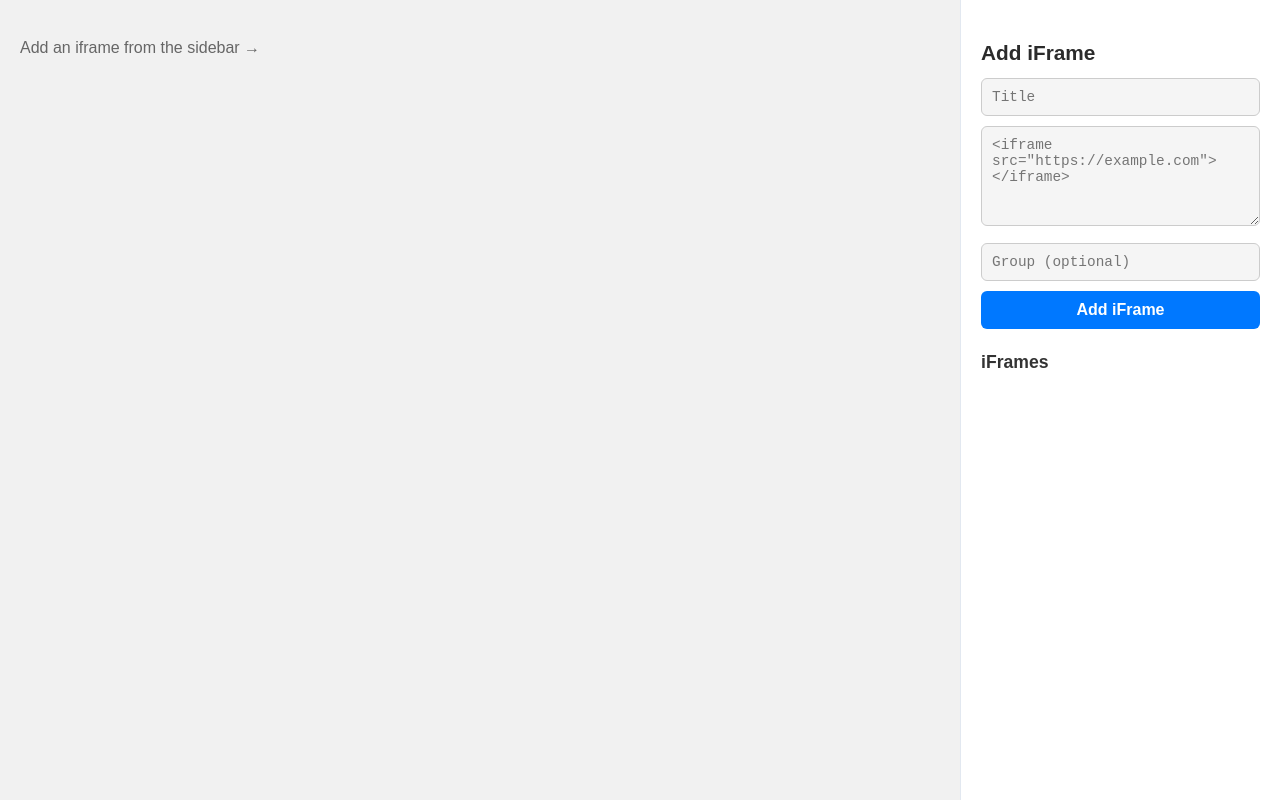
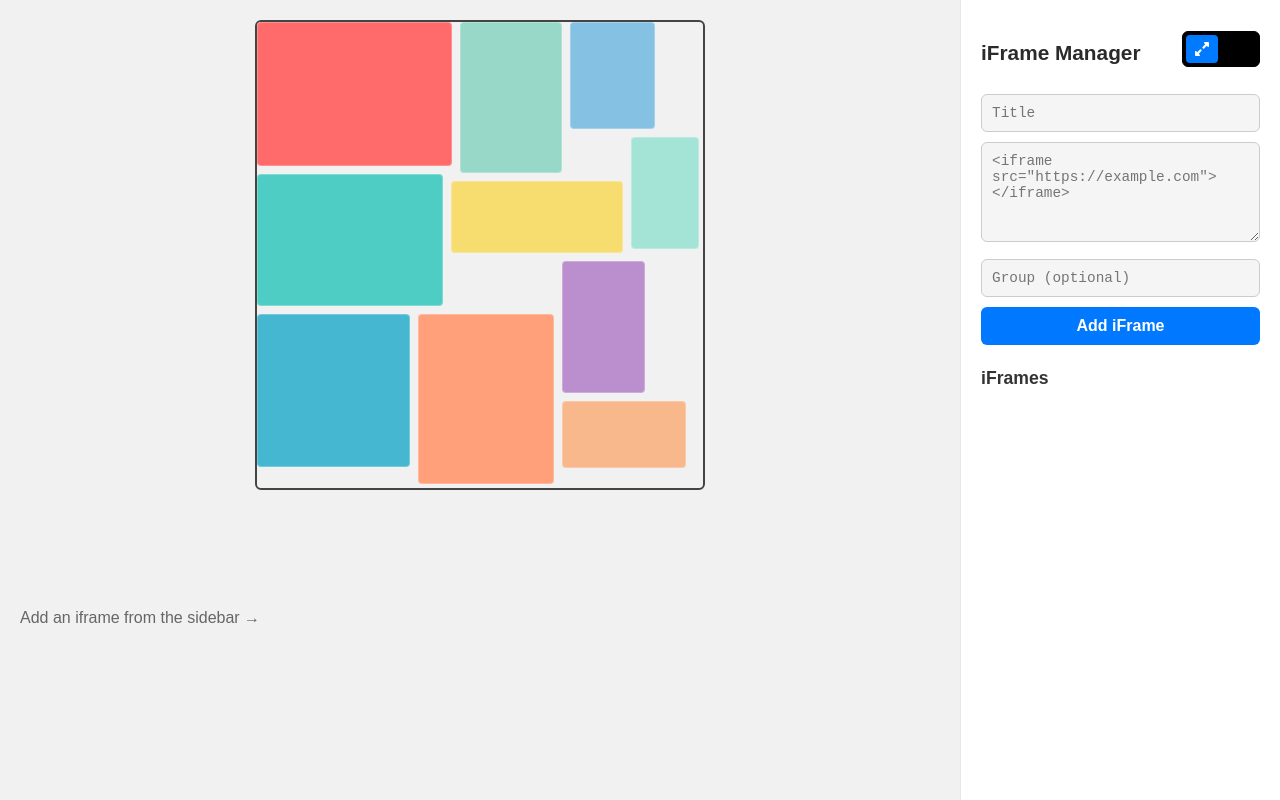
Before and after one commit to nitesh-dev/screen-viewer, a React (Vite) app: page / in a window 1280 px wide. Built offline with nearby package versions, Linux system fonts and the light colour scheme.

Commit message:
added toggle view

```diff
--- a/src/App.css
+++ b/src/App.css
@@ -92,6 +92,49 @@ html,
   border-color: #0078ff;
   background-color: #fff;
 }
+
+.sidebar-toolbar {
+  display: flex;
+  justify-content: space-between;
+  align-items: center;
+  margin-bottom: 1rem;
+}
+
+.view-mode-toggle {
+  display: flex;
+  gap: 6px;
+  background: black;
+  border: 1px solid black;
+  border-radius: 6px;
+  padding: 3px;
+}
+
+.view-mode-btn {
+  border: none;
+  background: transparent;
+  padding: 6px 8px;
+  border-radius: 4px;
+  cursor: pointer;
+  transition: background 0.2s, color 0.2s;
+  font-size: 1rem;
+  display: flex;
+  align-items: center;
+}
+
+.view-mode-btn:hover {
+  /* background: #e6e6e6; */
+  outline: none;
+}
+
+.view-mode-btn.active {
+  background: #007bff;
+  color: #fff;
+  outline: none;
+}
+
+
+
+
 
 .btn-primary {
   width: 100%;
@@ -192,6 +235,7 @@ html,
 .iframe-card iframe {
   border: 1px solid hsl(var(--border));
   border-radius: 8px;
+  height: 600px;
 }
 
 .iframe-card .iframe-title {}
--- a/src/App.tsx
+++ b/src/App.tsx
@@ -18,6 +18,8 @@ const App: React.FC = () => {
     }
     return [];
   });
+
+  const [viewMode, setViewMode] = useState<"normal" | "compact">("normal");
 
   // 💾 Save to localStorage whenever iframes change
   useEffect(() => {
@@ -51,11 +53,16 @@ const App: React.FC = () => {
   return (
     <div className="app-container">
       <div className="main-content">
-        {/* <TexturePacker/> */}
+        <TexturePacker />
         {iframes.length === 0 ? (
           <p className="placeholder-text">Add an iframe from the sidebar →</p>
         ) : (
-          frames.map((group, i) => (
+          <>
+            {viewMode == "normal" ? (
+              <>
+                {" "}
+                <div className="normal-view">
+                  {frames.map((group, i) => (
                     <>
                       <div className="group" key={i}>
                         {group.map((iframe, i2) => (
@@ -63,11 +70,24 @@ const App: React.FC = () => {
                         ))}
                       </div>
                     </>
-          ))
+                  ))}
+                </div>
+              </>
+            ) : (
+              <>
+                {" "}
+                <div className="compact-view"> </div>
+              </>
+            )}
+          </>
         )}
       </div>
 
-      <Sidebar items={iframes} setItems={setIframes} />
+      <Sidebar
+        onViewModeChange={setViewMode}
+        items={iframes}
+        setItems={setIframes}
+      />
     </div>
   );
 };
--- a/src/components/IframeCard.tsx
+++ b/src/components/IframeCard.tsx
@@ -3,33 +3,81 @@ import { type IframeItem } from "../types";
 
 interface Props {
   item: IframeItem;
+  onSizeChange?: (id: string, size: { width: string; height: string }) => void;
 }
 
-const IframeCard: React.FC<Props> = React.memo(({ item }) => {
+const IframeCard: React.FC<Props> = React.memo(({ item, onSizeChange }) => {
   if (!item.visible) return null;
 
-  function injectedCode(iframeHTML: string) {
-    iframeHTML = iframeHTML.replace(/height\s*:\s*[^;"]+;?/gi, "");
+  /**
+   * Extract srcdoc or src from iframe HTML string
+   */
+  function parseIframeCode(code: string) {
+    const parser = new DOMParser();
+    const doc = parser.parseFromString(code, "text/html");
+    const iframe = doc.querySelector("iframe");
 
-    if (!/onload\s*=/i.test(iframeHTML)) {
-      iframeHTML = iframeHTML.replace(
-        "<iframe",
-        "<iframe onload=\"this.style.height=(this.contentDocument.body.scrollHeight+45)+'px';\""
-      );
-    }
+    if (!iframe) return null;
 
-    return iframeHTML;
+    const srcdoc =
+      iframe.getAttribute("srcdoc") ||
+      iframe.innerHTML ||
+      "<div>Invalid iframe content</div>";
+
+    const title = iframe.getAttribute("title") || "";
+    const width = iframe.getAttribute("width") || "390px";
+    const height = iframe.getAttribute("height") || "auto";
+
+    return { srcdoc, title, width, height };
   }
 
-  const html = React.useMemo(() => injectedCode(item.code), [item.code]);
+  const iframeData = React.useMemo(
+    () => parseIframeCode(item.code),
+    [item.code]
+  );
+
+  const iframeRef = React.useRef<HTMLIFrameElement | null>(null);
+
+  const handleLoad = React.useCallback(
+    (e: React.SyntheticEvent<HTMLIFrameElement>) => {
+      const iframeEl = e.currentTarget;
+      try {
+        const doc = iframeEl.contentDocument;
+        if (doc) {
+          const newHeight = doc.body.scrollHeight + 45 + "px";
+          iframeEl.style.height = newHeight;
+
+          // Inform parent of new dimensions
+          onSizeChange?.(item.id, {
+            width: iframeEl.style.width || iframeEl.width || "auto",
+            height: newHeight,
+          });
+        }
+      } catch (err) {
+        console.warn("Could not adjust iframe height:", err);
+      }
+    },
+    [item.id, onSizeChange]
+  );
+
+  if (!iframeData) return null;
+
+  const { srcdoc, title, width, height } = iframeData;
 
   return (
     <div className="iframe-card">
       <div className="iframe-title">{item.title}</div>
-      <div
-        className="iframe-container"
-        dangerouslySetInnerHTML={{ __html: html }}
-      />
+      <div className="iframe-container">
+        <iframe
+          ref={iframeRef}
+          title={title || item.title}
+          srcDoc={srcdoc}
+          width={width}
+          height={height}
+          style={{ width: width, border: "none" }}
+          onLoad={handleLoad}
+        />
+      </div>
     </div>
   );
 });
--- a/src/components/Sidebar.tsx
+++ b/src/components/Sidebar.tsx
@@ -10,17 +10,21 @@ import {
   FaTrash,
   FaEdit,
   FaGripVertical,
+  FaCompressAlt,
+  FaExpandAlt,
 } from "react-icons/fa";
 
 interface Props {
   items: IframeItem[];
   setItems: React.Dispatch<React.SetStateAction<IframeItem[]>>;
+  onViewModeChange?: (mode: "normal" | "compact") => void;
 }
 
-const Sidebar: React.FC<Props> = ({ items, setItems }) => {
+const Sidebar: React.FC<Props> = ({ items, setItems, onViewModeChange }) => {
   const [title, setTitle] = useState("");
   const [code, setCode] = useState("");
   const [group, setGroup] = useState("");
+  const [viewMode, setViewMode] = useState<"normal" | "compact">("normal");
 
   const handleAdd = () => {
     if (!title.trim() || !code.trim()) return;
@@ -56,32 +60,53 @@ const Sidebar: React.FC<Props> = ({ items, setItems }) => {
     setItems(items.filter((i) => i.id !== id)); // remove before re-adding
   };
 
-  // const groups = useMemo(() => Array.from(new Set(items.map((i) => i.group))), [items]);
+  const handleViewChange = (mode: "normal" | "compact") => {
+    setViewMode(mode);
+    onViewModeChange?.(mode);
+  };
+
   const groups = useMemo(() => {
-    const _items: { name: string; items: IframeItem[] }[] = [];
-
-    // Create a map to group items by their "group" property
     const grouped: Record<string, IframeItem[]> = {};
-
     items.forEach((item) => {
-      if (!grouped[item.group]) {
-        grouped[item.group] = [];
-      }
+      if (!grouped[item.group]) grouped[item.group] = [];
       grouped[item.group].push(item);
     });
-
-    // Convert grouped object into the desired array format
-    for (const [groupName, groupItems] of Object.entries(grouped)) {
-      _items.push({ name: groupName, items: groupItems });
-    }
-
-    return _items;
+    return Object.entries(grouped).map(([name, groupItems]) => ({
+      name,
+      items: groupItems,
+    }));
   }, [items]);
 
   return (
     <div className="sidebar">
-      <h2 className="sidebar-title">Add iFrame</h2>
+      {/* === Toolbar Section === */}
+      <div className="sidebar-toolbar">
+        <h2 className="sidebar-title">iFrame Manager</h2>
 
+        {/* Radio-style icon button group */}
+        <div className="view-mode-toggle">
+          <button
+            className={`view-mode-btn ${
+              viewMode === "normal" ? "active" : ""
+            }`}
+            title="Normal View"
+            onClick={() => handleViewChange("normal")}
+          >
+            <FaExpandAlt />
+          </button>
+          <button
+            className={`view-mode-btn ${
+              viewMode === "compact" ? "active" : ""
+            }`}
+            title="Compact View"
+            onClick={() => handleViewChange("compact")}
+          >
+            <FaCompressAlt />
+          </button>
+        </div>
+      </div>
+
+      {/* === Form Section === */}
       <div className="sidebar-form">
         <input
           type="text"
@@ -113,20 +138,14 @@ const Sidebar: React.FC<Props> = ({ items, setItems }) => {
           <ReactSortable
             list={group.items}
             setList={(newList) => {
-              console.log({ group: group.name, newList });
-              // Update all groups, replacing the current group's items with newList
               const updatedGroups = groups.map((g) =>
                 g.name === group.name ? { ...g, items: newList } : g
               );
-
-              // Flatten all groups back into a single items array
               const updatedItems = updatedGroups.flatMap((g) => g.items);
-
               setItems(updatedItems);
             }}
             animation={150}
             handle=".drag-handle"
-            // group="group"
           >
             {group.items.map((item, key2) => (
               <div key={key2} className="iframe-list-item">
--- a/src/components/TexturePacker/TexturePacker.tsx
+++ b/src/components/TexturePacker/TexturePacker.tsx
@@ -1,25 +1,27 @@
 // TexturePacker.tsx
-import React, { useEffect, useState } from 'react';
-import type { PlacedRect } from './types';
-import { MaxRectsPacker } from './maxrects';
+import React, { useEffect, useState } from "react";
+import type { PlacedRect } from "./types";
+import { MaxRectsPacker } from "./maxrects";
 
 const COLORS = [
-  '#FF6B6B',
-  '#4ECDC4',
-  '#45B7D1',
-  '#FFA07A',
-  '#98D8C8',
-  '#F7DC6F',
-  '#BB8FCE',
-  '#85C1E2',
-  '#F8B88B',
-  '#A3E4D7',
+  "#FF6B6B",
+  "#4ECDC4",
+  "#45B7D1",
+  "#FFA07A",
+  "#98D8C8",
+  "#F7DC6F",
+  "#BB8FCE",
+  "#85C1E2",
+  "#F8B88B",
+  "#A3E4D7",
 ];
 
 const GAP = 8;
 
 const TexturePacker: React.FC = () => {
-  const [items, setItems] = useState<{ id: number; width: number; height: number }[]>([]);
+  const [items, setItems] = useState<
+    { id: number; width: number; height: number }[]
+  >([]);
   const [rects, setRects] = useState<PlacedRect[]>([]);
   const [container, setContainer] = useState({ width: 0, height: 0 });
 
@@ -60,67 +62,41 @@ const TexturePacker: React.FC = () => {
   }, []);
 
   return (
-    <div
-      style={{
-        textAlign: 'center',
-        background: '#111',
-        minHeight: '100vh',
-        color: 'white',
-        paddingTop: '2rem',
-      }}
-    >
-      <h2 style={{ marginBottom: '1rem' }}>🧱 Texture Packer Visualization</h2>
-
-      <button
-        onClick={addRandomItem}
-        style={{
-          background: '#4ECDC4',
-          border: 'none',
-          borderRadius: 6,
-          color: '#111',
-          fontWeight: 'bold',
-          padding: '8px 16px',
-          cursor: 'pointer',
-          marginBottom: '1rem',
-        }}
-      >
-        ➕ Add Random Rectangle
-      </button>
-
+    <div className="texture-packer">
       <div
         style={{
-          position: 'relative',
+          position: "relative",
           width: container.width,
           height: container.height,
-          margin: '0 auto',
-          background: '#1e1e1e',
-          border: '2px solid #444',
+          margin: "0 auto",
+        //   background: "#1e1e1e",
+          border: "2px solid #444",
           borderRadius: 6,
-          transition: 'width 0.3s, height 0.3s',
+          transition: "width 0.3s, height 0.3s",
         }}
       >
         {rects.map((r) => (
           <div
             key={r.id}
             style={{
-              position: 'absolute',
+              position: "absolute",
               left: r.x,
               top: r.y,
               width: r.width,
               height: r.height,
               background: r.color,
-              border: '1px solid rgba(255,255,255,0.25)',
+              border: "1px solid rgba(255,255,255,0.25)",
               borderRadius: 4,
-              boxSizing: 'border-box',
-              display: 'flex',
-              alignItems: 'center',
-              justifyContent: 'center',
-              color: '#fff',
-              fontWeight: 'bold',
+              boxSizing: "border-box",
+              display: "flex",
+              alignItems: "center",
+              justifyContent: "center",
+              color: "#fff",
+              fontWeight: "bold",
               fontSize: 12,
             }}
           >
-            {r.width}×{r.height}
+            {/* {r.width}×{r.height} */}
           </div>
         ))}
       </div>
```
Lines whose indentation alone changed are shown as unchanged.
